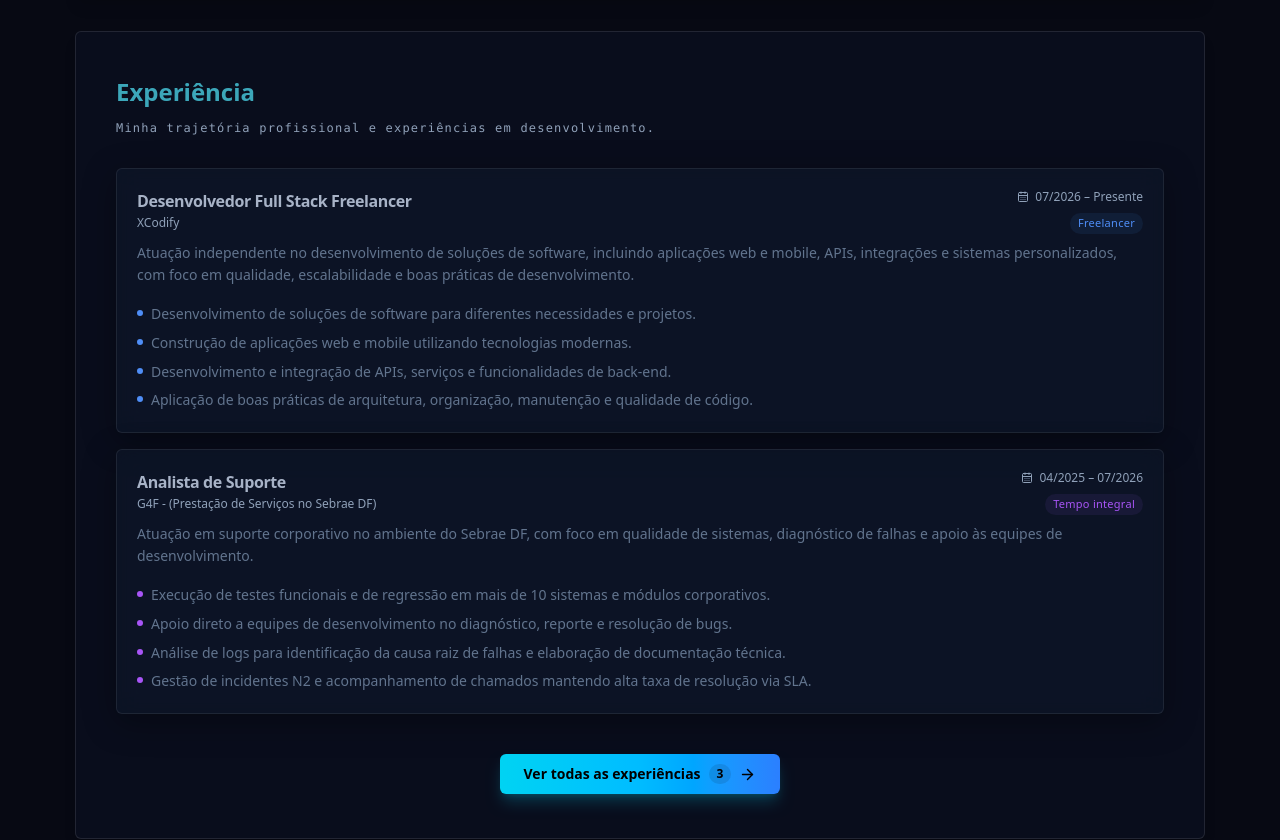
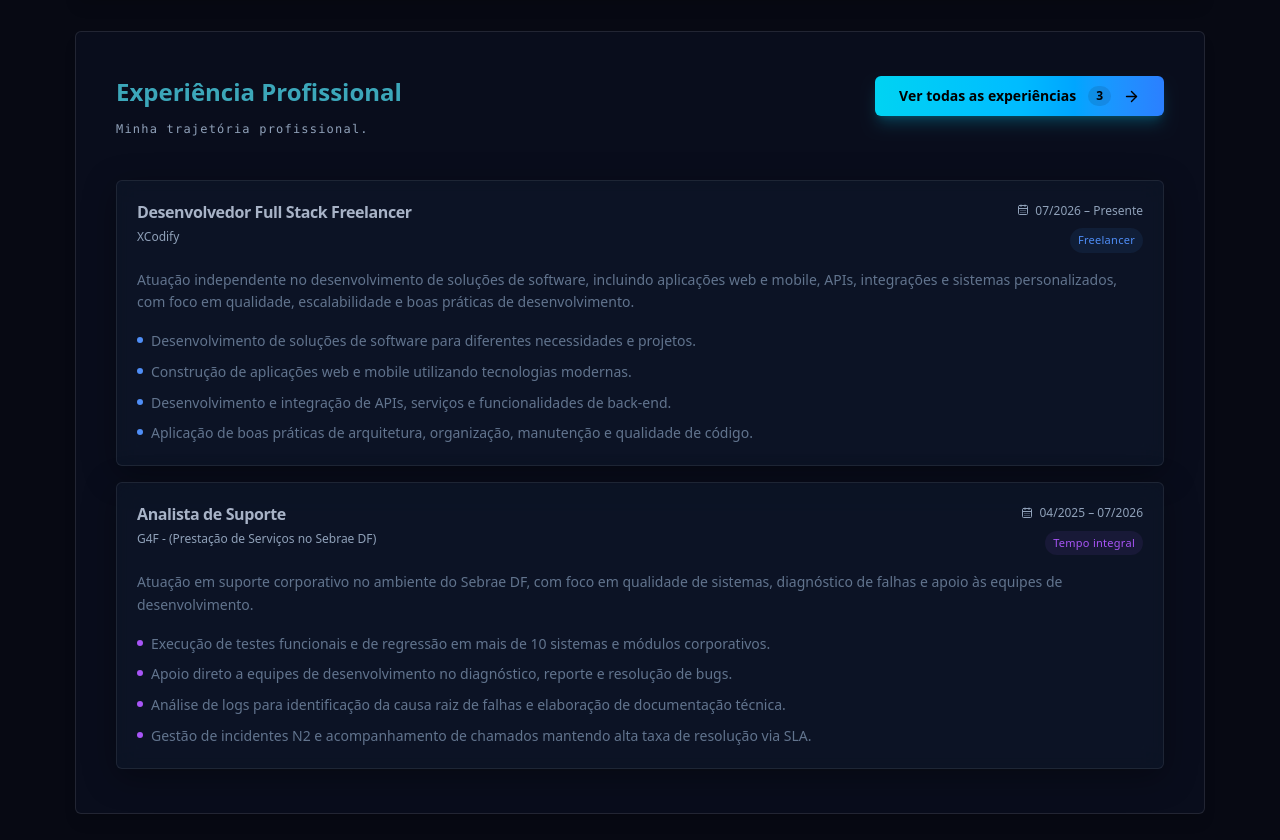
Before and after one commit to robsonejsoares/portfolio, a Next.js app: page /portfolio/robson-soares in a window 1280 px wide. Shown: the part 2662-3502 px from the top of the page. Built offline with nearby package versions, Linux system fonts and the light colour scheme.

Commit message:
refactor: rename experience section to ExperienciaProfissional

```diff
--- a/src/app/portfolio/robson-soares/page.tsx
+++ b/src/app/portfolio/robson-soares/page.tsx
@@ -15,7 +15,7 @@ import { SectionSobreMim } from "@/components/sections/section-sobre-mim/Section
 import { SectionHabilidades } from "@/components/sections/section-habilidades/SectionHabilidades";
 import { SectionProjetos } from "@/components/sections/section-projetos/SectionProjetos";
 import { SectionServicos } from "@/components/sections/section-servicos/SectionServicos";
-import { SectionExperiencia } from "@/components/sections/section-experiencia/SectionExperiencia";
+import { SectionExperienciaProfissional } from "@/components/sections/section-experiencia-profissional/SectionExperienciaProfissional";
 import { SectionFormacaoAcademica } from "@/components/sections/section-formacao-academica/SectionFormacaoAcademica";
 import { SectionContato } from "@/components/sections/section-contato/SectionContato";
 
@@ -62,9 +62,9 @@ export default function HomePortfolio() {
                 <SectionServicos />
             </SectionCard>
 
-            {/* 6. Experiência */}
+            {/* 6. Experiência Profissional */}
             <SectionCard>
-                <SectionExperiencia />
+                <SectionExperienciaProfissional />
             </SectionCard>
 
             {/* 7. Formação Acadêmica */}
--- a/src/components/sections/section-experiencia/SectionExperiencia.tsx
+++ b/src/components/sections/section-experiencia-profissional/SectionExperienciaProfissional.tsx
@@ -5,8 +5,8 @@ import { motion } from "framer-motion";
 import { ArrowRight } from "lucide-react";
 
 import { dadosCurriculo } from "@/data/dadosCurriculo";
-import { CardExperiencia } from "./components/CardExperiencia";
-import { DialogExperiencias } from "./dialogs/DialogExperiencias";
+import { CardExperienciaProfissional } from "./components/CardExperienciaProfissional";
+import { DialogExperienciaProfissional } from "./dialogs/DialogExperienciaProfissional";
 import { LoadingDialog } from "@/components/common/LoadingDialog";
 
 const experienciaFreelancer = {
@@ -50,7 +50,7 @@ const visualPadrao = {
         "Experiência profissional com foco no desenvolvimento de competências, na qualidade das entregas e na evolução contínua.",
 };
 
-export function SectionExperiencia() {
+export function SectionExperienciaProfissional() {
     const [dialogAberto, setDialogAberto] = useState(false);
     const [isLoading, setIsLoading] = useState(false);
 
@@ -80,36 +80,75 @@ export function SectionExperiencia() {
         <>
             <LoadingDialog
                 isLoading={isLoading}
-                text="Acessando experiências..."
+                text="Acessando experiências profissionais..."
                 onFinished={finalizarLoadingExperiencias}
             />
 
             <section
                 id="experience"
                 aria-labelledby="experience-title"
-                className="relative z-10 w-full py-6 sm:py-8"
+                className="relative z-10 w-full min-w-0 py-6 sm:py-8"
             >
-                <div className="w-full min-w-0 space-y-10">
+                <div className="w-full min-w-0 space-y-8 sm:space-y-10">
+                    {/* Cabeçalho responsivo */}
                     <motion.header
                         initial={{ opacity: 0, y: 20 }}
                         whileInView={{ opacity: 1, y: 0 }}
                         viewport={{ once: true }}
                         transition={{ duration: 0.5 }}
-                        className="mb-8 w-full text-left"
+                        className="flex w-full min-w-0 items-start justify-between gap-3 text-left"
                     >
+                        <div className="min-w-0 flex-1">
                             <h2
                                 id="experience-title"
                                 className="mb-3 font-display text-2xl font-bold text-cyan-300/70"
                             >
-                            Experiência
+                                Experiência Profissional
                             </h2>
 
-                        <p className="text-left font-mono text-xs tracking-widest text-slate-400">
-                            Minha trajetória profissional e experiências em desenvolvimento.
+                            <p className="break-words text-left font-mono text-xs leading-relaxed tracking-widest text-slate-400">
+                                Minha trajetória profissional.
                             </p>
+                        </div>
+
+                        {experiencias.length > 2 && (
+                            <button
+                                type="button"
+                                onClick={handleOpenExperiences}
+                                disabled={isLoading || dialogAberto}
+                                aria-haspopup="dialog"
+                                aria-expanded={dialogAberto}
+                                className="group relative inline-flex max-w-[48%] shrink-0 cursor-pointer items-center justify-center gap-2 overflow-hidden rounded-md bg-gradient-to-r from-cyan-400 via-sky-400 to-blue-500 px-3 py-2 text-xs font-semibold text-black shadow-lg shadow-cyan-500/25 transition-all duration-300 hover:brightness-110 hover:shadow-[0_0_35px_rgba(6,182,212,0.5)] active:scale-95 disabled:cursor-wait disabled:opacity-70 sm:max-w-none sm:gap-3 sm:px-6 sm:py-2.5 sm:text-sm"
+                            >
+                                <span
+                                    aria-hidden="true"
+                                    className="pointer-events-none absolute inset-0 h-full w-full -translate-x-full bg-gradient-to-r from-transparent via-white/50 to-transparent transition-transform duration-700 ease-in-out group-hover:translate-x-full"
+                                />
+
+                                <span className="relative z-10 inline-flex min-w-0 items-center justify-center gap-2 sm:gap-3">
+                                    <span className="sm:hidden">
+                                        Ver todas
+                                    </span>
+
+                                    <span className="hidden sm:inline">
+                                        Ver todas as experiências
+                                    </span>
+
+                                    <span className="shrink-0 rounded-full bg-black/10 px-2 py-0.5 text-xs font-bold">
+                                        {experiencias.length}
+                                    </span>
+
+                                    <ArrowRight
+                                        size={17}
+                                        aria-hidden="true"
+                                        className="shrink-0 transition-transform duration-300 group-hover:translate-x-1"
+                                    />
+                                </span>
+                            </button>
+                        )}
                     </motion.header>
 
-                    {/* Experiências recentes */}
+                    {/* Mobile: 1 card | sm+: 2 cards */}
                     <div className="w-full min-w-0 space-y-4">
                         {experienciasRecentes.map(
                             (experiencia, indice) => {
@@ -118,8 +157,15 @@ export function SectionExperiencia() {
                                     visualPadrao;
 
                                 return (
-                                    <CardExperiencia
+                                    <div
                                         key={`${experiencia.company}-${experiencia.period}`}
+                                        className={
+                                            indice >= 1
+                                                ? "hidden sm:block"
+                                                : "block"
+                                        }
+                                    >
+                                        <CardExperienciaProfissional
                                             cargo={experiencia.role}
                                             empresa={experiencia.company}
                                             subtitulo={experiencia.subtitle}
@@ -130,48 +176,15 @@ export function SectionExperiencia() {
                                             cor={visual.cor}
                                             indice={indice}
                                         />
+                                    </div>
                                 );
                             },
                         )}
                     </div>
-
-                    {experiencias.length > 2 && (
-                        <div className="mt-10 flex justify-center">
-                            <button
-                                type="button"
-                                onClick={handleOpenExperiences}
-                                disabled={isLoading || dialogAberto}
-                                aria-haspopup="dialog"
-                                aria-expanded={dialogAberto}
-                                className="group relative flex cursor-pointer items-center gap-2 overflow-hidden rounded-md bg-gradient-to-r from-cyan-400 via-sky-400 to-blue-500 px-6 py-2.5 text-sm font-semibold text-black shadow-lg shadow-cyan-500/25 transition-all duration-300 hover:scale-105 hover:brightness-110 hover:shadow-[0_0_35px_rgba(6,182,212,0.9)] active:scale-95 disabled:cursor-wait disabled:opacity-70"
-                            >
-                                <span
-                                    aria-hidden="true"
-                                    className="pointer-events-none absolute inset-0 h-full w-full -translate-x-full bg-gradient-to-r from-transparent via-white/50 to-transparent transition-transform duration-700 ease-in-out group-hover:translate-x-full"
-                                />
-
-                                <span className="relative z-10 flex items-center gap-2">
-                                    <span>
-                                        Ver todas as experiências
-                                    </span>
-
-                                    <span className="rounded-full bg-black/10 px-2 py-0.5 text-xs font-bold">
-                                        {experiencias.length}
-                                    </span>
-
-                                    <ArrowRight
-                                        size={17}
-                                        aria-hidden="true"
-                                        className="transition-transform duration-300 group-hover:translate-x-1"
-                                    />
-                                </span>
-                            </button>
-                        </div>
-                    )}
                 </div>
             </section>
 
-            <DialogExperiencias
+            <DialogExperienciaProfissional
                 isOpen={dialogAberto}
                 onClose={handleCloseDialog}
                 experiencias={experiencias}
--- a/src/components/sections/section-experiencia/components/CardExperiencia.tsx
+++ b/src/components/sections/section-experiencia-profissional/components/CardExperienciaProfissional.tsx
@@ -3,7 +3,7 @@
 import { motion } from "framer-motion";
 import { CalendarDays } from "lucide-react";
 
-interface CardExperienciaProps {
+interface CardExperienciaProfissionalProps {
     cargo: string;
     empresa: string;
     subtitulo?: string;
@@ -15,7 +15,7 @@ interface CardExperienciaProps {
     indice: number;
 }
 
-export function CardExperiencia({
+export function CardExperienciaProfissional({
     cargo,
     empresa,
     subtitulo,
@@ -25,40 +25,43 @@ export function CardExperiencia({
     destaques,
     cor,
     indice,
-}: CardExperienciaProps) {
+}: CardExperienciaProfissionalProps) {
     return (
         <motion.article
             initial={{ opacity: 0, y: 24 }}
             whileInView={{ opacity: 1, y: 0 }}
             viewport={{ once: true, amount: 0.15 }}
             transition={{ duration: 0.55, delay: indice * 0.12 }}
-            className="relative"
+            className="relative w-full min-w-0"
         >
-            <div className="glass-card rounded-md p-5 transition-all duration-300 hover:-translate-y-1 hover:border-white/20">
+            <div className="glass-card min-w-0 rounded-md p-4 transition-all duration-300 hover:border-white/20 sm:p-5 sm:hover:-translate-y-1">
                 {/* Cargo, empresa e período */}
-                <div className="mb-2 flex flex-wrap items-start justify-between gap-3">
-                    <div className="min-w-0 flex-1">
-                        <h3 className="text-base font-semibold tracking-tight text-[#A8B3C7]">
+                <div className="mb-4 flex min-w-0 flex-col items-start gap-3 sm:flex-row sm:justify-between">
+                    <div className="w-full min-w-0 sm:flex-1">
+                        <h3 className="break-words text-base font-semibold leading-snug tracking-tight text-[#A8B3C7]">
                             {cargo}
                         </h3>
 
-                        <p className="mt-0.5 font-display text-xs font-normal text-slate-400">
+                        <p className="mt-1 break-words font-display text-xs font-normal leading-relaxed text-slate-400">
                             {empresa}
                             {subtitulo && ` - ${subtitulo}`}
                         </p>
                     </div>
 
-                    <div className="flex flex-col items-start gap-2 sm:items-end">
-                        <span className="flex items-center gap-1.5 text-xs text-slate-400">
+                    <div className="flex w-full min-w-0 flex-wrap items-center gap-2 sm:w-auto sm:shrink-0 sm:flex-col sm:items-end">
+                        <span className="inline-flex min-w-0 items-center gap-1.5 text-xs leading-relaxed text-slate-400">
                             <CalendarDays
                                 size={12}
                                 aria-hidden="true"
+                                className="shrink-0"
                             />
-                            {periodo}
+                            <span className="break-words">
+                                {periodo}
+                            </span>
                         </span>
 
                         <span
-                            className="rounded-full px-2 py-0.5 text-[11px] font-normal tracking-wide"
+                            className="max-w-full break-words rounded-full px-2 py-1 text-[11px] font-normal tracking-wide"
                             style={{
                                 backgroundColor: `${cor}15`,
                                 color: cor,
@@ -70,16 +73,16 @@ export function CardExperiencia({
                 </div>
 
                 {/* Descrição */}
-                <p className="mb-4 text-sm leading-relaxed text-slate-500">
+                <p className="mb-4 break-words text-sm leading-relaxed text-slate-500">
                     {descricao}
                 </p>
 
                 {/* Responsabilidades e realizações */}
-                <ul className="space-y-1.5">
+                <ul className="space-y-2">
                     {destaques.map((destaque, i) => (
                         <li
                             key={`${indice}-${i}`}
-                            className="flex items-start gap-2 text-sm"
+                            className="flex min-w-0 items-start gap-2 text-sm"
                         >
                             <span
                                 className="mt-[7px] h-1.5 w-1.5 shrink-0 rounded-full"
@@ -87,7 +90,7 @@ export function CardExperiencia({
                                 aria-hidden="true"
                             />
 
-                            <span className="leading-relaxed text-slate-500">
+                            <span className="min-w-0 break-words leading-relaxed text-slate-500">
                                 {destaque}
                             </span>
                         </li>
--- a/src/components/sections/section-experiencia/dialogs/DialogExperiencias.tsx
+++ b/src/components/sections/section-experiencia-profissional/dialogs/DialogExperienciaProfissional.tsx
@@ -1,4 +1,3 @@
-
 "use client";
 
 import { useEffect } from "react";
@@ -7,7 +6,7 @@ import { AnimatePresence, motion } from "framer-motion";
 import { BriefcaseBusiness } from "lucide-react";
 
 import { ButtonFechar } from "@/components/ui/ButtonFechar";
-import { CardExperiencia } from "../components/CardExperiencia";
+import { CardExperienciaProfissional } from "../components/CardExperienciaProfissional";
 
 interface Experiencia {
     company: string;
@@ -23,7 +22,7 @@ interface ConfiguracaoVisual {
     descricao: string;
 }
 
-interface DialogExperienciasProps {
+interface DialogExperienciaProfissionalProps {
     isOpen: boolean;
     onClose: () => void;
     experiencias: Experiencia[];
@@ -37,12 +36,12 @@ const visualPadrao: ConfiguracaoVisual = {
         "Experiência profissional com foco no desenvolvimento de competências, na qualidade das entregas e na evolução contínua.",
 };
 
-export function DialogExperiencias({
+export function DialogExperienciaProfissional({
     isOpen,
     onClose,
     experiencias,
     configuracaoVisual,
-}: DialogExperienciasProps) {
+}: DialogExperienciaProfissionalProps) {
     // Bloqueia a rolagem do fundo e permite fechar com Escape.
     useEffect(() => {
         if (!isOpen) return;
@@ -70,7 +69,7 @@ export function DialogExperiencias({
     return createPortal(
         <AnimatePresence>
             {isOpen && (
-                <div className="fixed inset-0 z-[9999] flex items-center justify-center overflow-y-auto p-3 sm:p-6">
+                <div className="fixed inset-0 z-[9999] flex items-center justify-center overflow-y-auto overscroll-contain p-3 sm:p-6">
                     {/* Fundo da tela */}
                     <motion.button
                         type="button"
@@ -82,7 +81,7 @@ export function DialogExperiencias({
                         className="absolute inset-0 h-full w-full cursor-default bg-black/70 backdrop-blur-sm"
                     />
 
-                    {/* Janela com altura dinâmica */}
+                    {/* Janela responsiva */}
                     <motion.div
                         role="dialog"
                         aria-modal="true"
@@ -103,44 +102,51 @@ export function DialogExperiencias({
                             y: 16,
                         }}
                         transition={{ duration: 0.2 }}
-                        className="relative z-10 my-auto flex max-h-[85dvh] w-full max-w-4xl shrink-0 flex-col overflow-hidden rounded-md border border-white/5 bg-slate-900 shadow-2xl shadow-black/30"
+                        className="relative z-10 my-auto flex max-h-[calc(100dvh-1.5rem)] w-full min-w-0 max-w-4xl shrink-0 flex-col overflow-hidden rounded-md border border-white/5 bg-slate-900 shadow-2xl shadow-black/30 sm:max-h-[85dvh]"
                     >
                         {/* Cabeçalho fixo */}
-                        <header className="flex shrink-0 items-center justify-between gap-4 border-b border-white/5 bg-slate-800/50 p-4 sm:p-5">
-                            <div className="flex min-w-0 items-center gap-3">
-
-                                <div className="flex h-10 w-10 shrink-0 items-center justify-center rounded-md border border-sky-400/15 bg-sky-400/5 text-sky-300">
-                                    <BriefcaseBusiness size={20} aria-hidden="true" />
+                        <header className="flex shrink-0 items-center justify-between gap-2 border-b border-white/5 bg-slate-800/50 p-3 sm:gap-4 sm:p-5">
+                            <div className="flex min-w-0 items-center gap-2 sm:gap-3">
+                                <div className="flex h-9 w-9 shrink-0 items-center justify-center rounded-md border border-sky-400/15 bg-sky-400/5 text-sky-300 sm:h-10 sm:w-10">
+                                    <BriefcaseBusiness
+                                        size={18}
+                                        aria-hidden="true"
+                                    />
                                 </div>
-
 
                                 <div className="min-w-0">
                                     <h2
                                         id="dialog-experiencias-titulo"
-                                        className="text-base font-semibold leading-6 text-slate-300 sm:text-lg"
+                                        className="break-words text-sm font-semibold leading-snug text-slate-300 sm:text-lg sm:leading-6"
                                     >
-                                        Todas as experiências
+                                        Experiência Profissional
                                     </h2>
 
-                                    <p className="mt-0.5 font-mono text-[13px] text-slate-400">
-                                        {experiencias.length} experiências profissionais
+                                    <p className="mt-1 break-words font-mono text-[11px] leading-relaxed text-slate-400 sm:text-[13px]">
+                                        {experiencias.length}{" "}
+                                        {experiencias.length === 1
+                                            ? "experiência profissional"
+                                            : "experiências profissionais"}
                                     </p>
                                 </div>
                             </div>
 
+                            <div className="shrink-0">
                                 <ButtonFechar onClick={onClose} />
+                            </div>
                         </header>
 
-                        {/* Conteúdo: cresce até o limite e depois rola */}
-                        <div className="min-h-0 overflow-y-auto overscroll-contain p-4 sm:p-6">
-                            <div className="space-y-6">
-                                {experiencias.map((experiencia, indice) => {
+                        {/* Conteúdo rolável */}
+                        <div className="min-h-0 min-w-0 overflow-y-auto overscroll-contain p-3 sm:p-6">
+                            <div className="space-y-4 sm:space-y-6">
+                                {experiencias.map(
+                                    (experiencia, indice) => {
                                         const visual =
                                             configuracaoVisual[indice] ??
                                             visualPadrao;
 
                                         return (
-                                        <CardExperiencia
+                                            <CardExperienciaProfissional
                                                 key={`${experiencia.company}-${experiencia.period}`}
                                                 cargo={experiencia.role}
                                                 empresa={experiencia.company}
@@ -153,7 +159,8 @@ export function DialogExperiencias({
                                                 indice={indice}
                                             />
                                         );
-                                })}
+                                    },
+                                )}
                             </div>
                         </div>
                     </motion.div>
```
Lines whose indentation alone changed are shown as unchanged.
